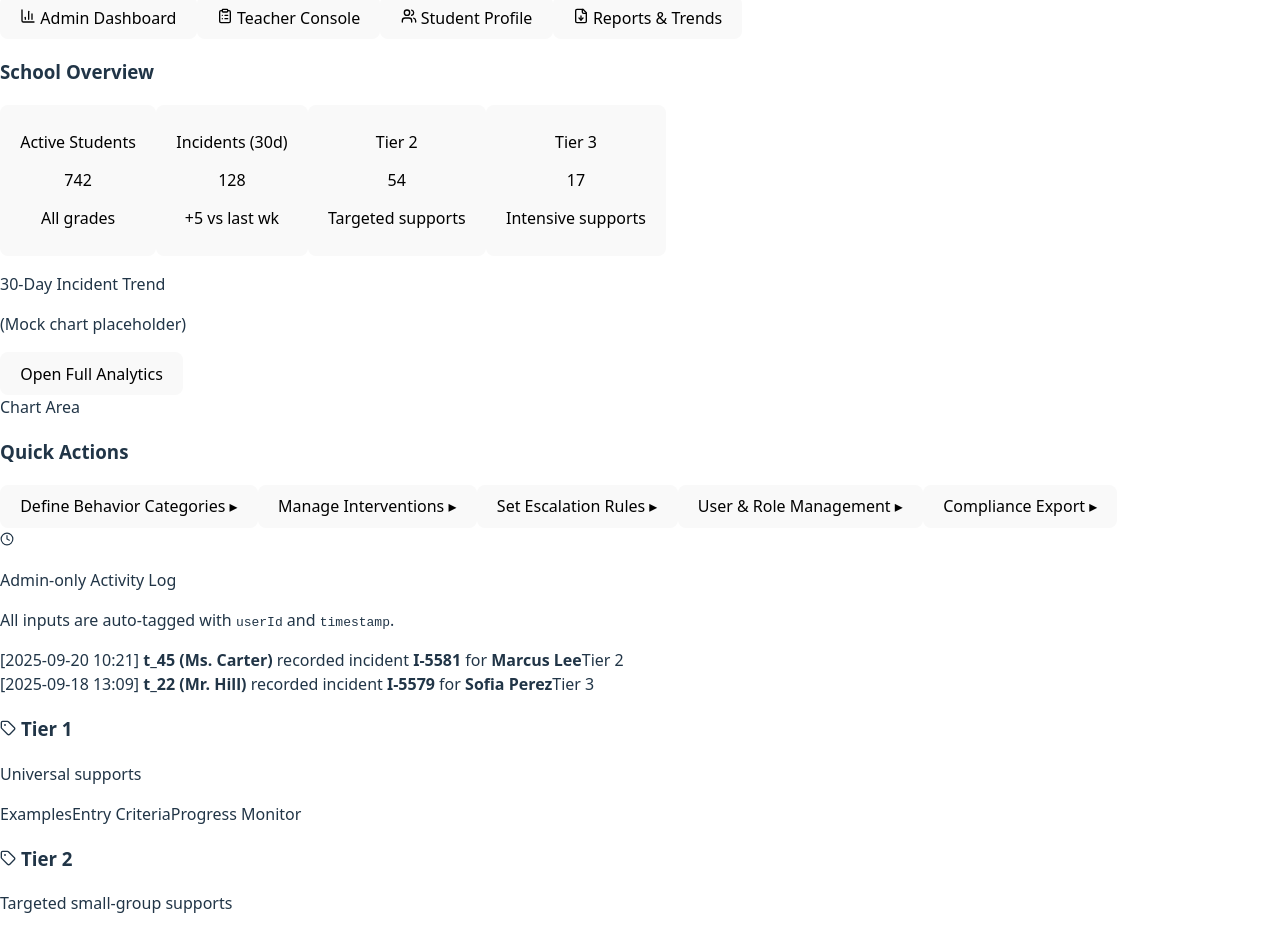
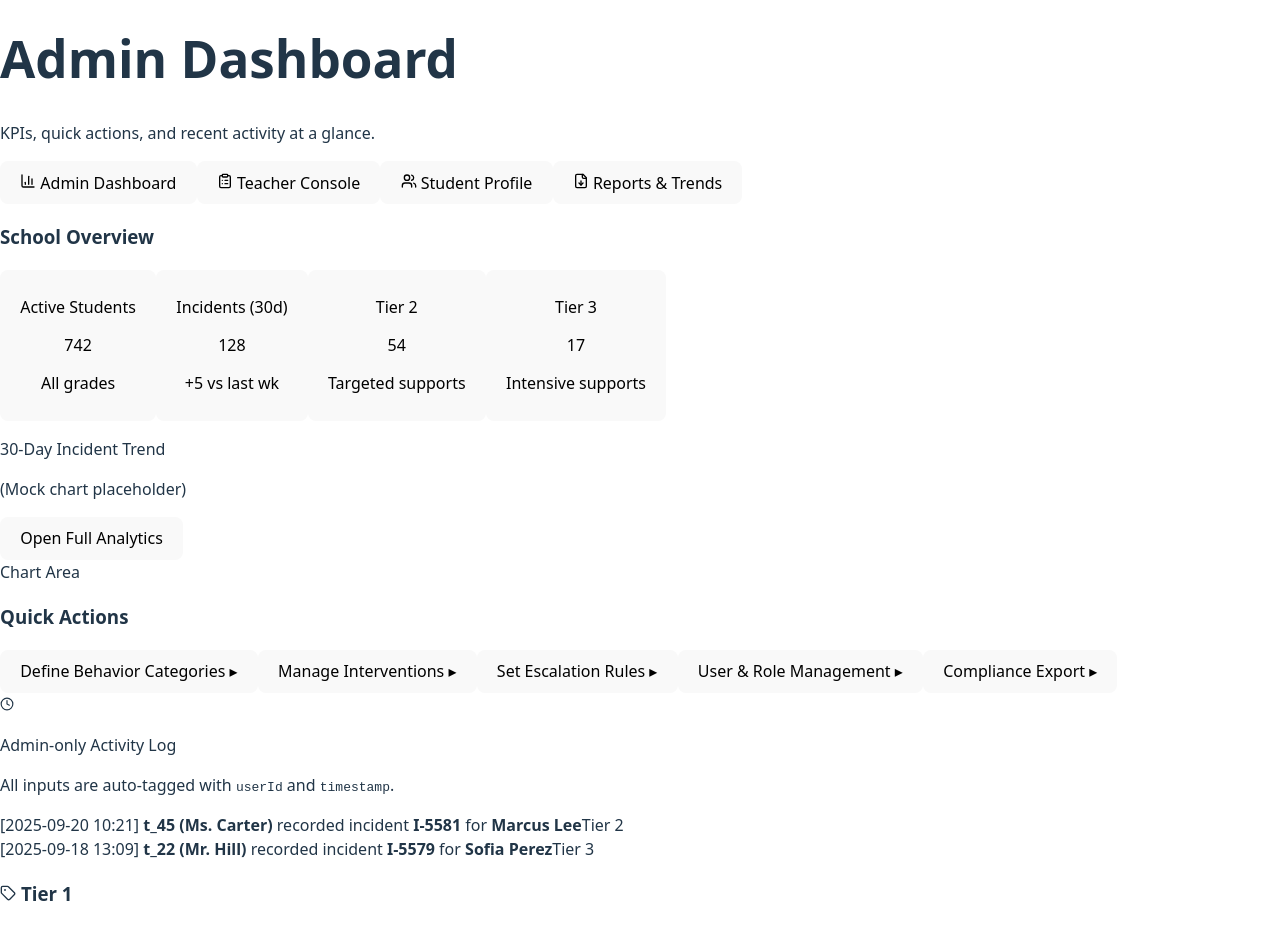
Before and after one commit to christhomas1190/NorthStar, a React app in the folder frontend/: page / in a window 1280 px wide. Shown: the part 220-1151 px from the top of the page. Built offline with nearby package versions, Linux system fonts and the light colour scheme; the HTML template or start-up script is replaced by a standard one.

Commit message:
so it begins

```diff
--- a/frontend/src/components/admin/AdminDashboard.jsx
+++ b/frontend/src/components/admin/AdminDashboard.jsx
@@ -4,9 +4,9 @@ import { Card, CardContent, CardHeader, CardTitle } from "@/components/ui/card";
 import { Button } from "@/components/ui/button";
 import { Badge } from "@/components/ui/badge";
 import { Tabs, TabsList, TabsTrigger, TabsContent } from "@/components/ui/tabs";
-import KPIGrid from "@/components/admin/KPIGrid";
+import KPIGrid from "@/components/admin/KPIGrid.jsx";
 import ActivityLog from "@/components/admin/ActivityLog.jsx";
-import KPICard from "@/components/common/KPICard";
+import KPICard from "@/components/common/KPICard.jsx";
 
 const KPIS = [
   { label: "Active Students", value: 742, hint: "All grades" },
@@ -28,10 +28,17 @@ const tiers = [
 
 export default function AdminDashboard() {
   return (
-    <div className="min-h-screen w-full">
-      {/* Tabs only (no header here) */}
-      <Tabs defaultValue="admin">
-        <TabsList className="grid grid-cols-4 w-full md:w-[720px]">
+    <div className="min-h-[calc(100vh-4rem)] w-full bg-slate-50/60">
+      <div className="mx-auto max-w-7xl p-4 sm:p-6 lg:p-8">
+        {/* Page header above tabs */}
+        <header className="mb-4">
+          <h1 className="text-2xl font-semibold text-slate-900">Admin Dashboard</h1>
+          <p className="mt-1 text-sm text-slate-600">KPIs, quick actions, and recent activity at a glance.</p>
+        </header>
+
+        {/* Tabs */}
+        <Tabs defaultValue="admin" className="w-full">
+          <TabsList className="grid grid-cols-2 md:grid-cols-4 w-full md:w-[720px]">
             <TabsTrigger value="admin" className="gap-2"><BarChart3 size={16}/> Admin Dashboard</TabsTrigger>
             <TabsTrigger value="teacher" className="gap-2"><ClipboardList size={16}/> Teacher Console</TabsTrigger>
             <TabsTrigger value="student" className="gap-2"><Users size={16}/> Student Profile</TabsTrigger>
@@ -40,13 +47,20 @@ export default function AdminDashboard() {
 
           <TabsContent value="admin" className="mt-6">
             <div className="grid grid-cols-1 xl:grid-cols-3 gap-6">
+              {/* Left: Overview + KPI grid */}
               <Card className="xl:col-span-2 shadow-sm">
-              <CardHeader><CardTitle className="text-lg">School Overview</CardTitle></CardHeader>
+                <CardHeader>
+                  <CardTitle className="text-lg">School Overview</CardTitle>
+                </CardHeader>
                 <CardContent>
+                  {/* KPI grid */}
                   <div className="grid grid-cols-2 md:grid-cols-4 gap-4">
-                  {KPIS.map(k => <KPICard key={k.label} {...k} />)}
+                    {KPIS.map((k) => (
+                      <KPICard key={k.label} {...k} />
+                    ))}
                   </div>
 
+                  {/* Chart placeholder */}
                   <div className="mt-6 rounded-2xl border p-4">
                     <div className="flex items-center justify-between">
                       <div>
@@ -55,13 +69,18 @@ export default function AdminDashboard() {
                       </div>
                       <Button variant="outline" size="sm">Open Full Analytics</Button>
                     </div>
-                  <div className="mt-3 h-36 w-full rounded-xl bg-slate-100 grid place-content-center text-slate-400">Chart Area</div>
+                    <div className="mt-3 h-36 w-full rounded-xl bg-slate-100 grid place-content-center text-slate-400">
+                      Chart Area
+                    </div>
                   </div>
                 </CardContent>
               </Card>
 
+              {/* Right: Quick actions + Activity log */}
               <Card className="shadow-sm">
-              <CardHeader><CardTitle className="text-lg">Quick Actions</CardTitle></CardHeader>
+                <CardHeader>
+                  <CardTitle className="text-lg">Quick Actions</CardTitle>
+                </CardHeader>
                 <CardContent>
                   <div className="grid gap-3">
                     <Button variant="outline" className="justify-between">Define Behavior Categories ▸</Button>
@@ -71,18 +90,17 @@ export default function AdminDashboard() {
                     <Button variant="outline" className="justify-between">Compliance Export ▸</Button>
                   </div>
 
-                <div className="mt-5 rounded-2xl border p-3 text-xs text-slate-600 flex items-start gap-2">
+                  {/* Activity section */}
+                  <div className="mt-5 rounded-2xl border p-3 text-xs text-slate-600">
+                    <div className="flex items-start gap-2">
                       <Clock size={14} className="mt-0.5"/>
                       <div className="w-full">
                         <p className="font-medium">Admin-only Activity Log</p>
                         <p>All inputs are auto-tagged with <code>userId</code> and <code>timestamp</code>.</p>
-                    <div className="mt-2 max-h-28 overflow-auto rounded-lg bg-slate-50 p-2 border text-[11px]">
-                      {incidents.map(it => (
-                        <div key={it.id} className="flex items-center justify-between py-1">
-                          <span className="truncate">[{it.date}] <b>{it.by}</b> recorded incident <b>{it.id}</b> for <b>{it.student}</b></span>
-                          <Badge variant="outline" className="ml-2">{it.tier}</Badge>
+                        {/* Use the component so styling/scroll is consistent */}
+                        <div className="mt-2">
+                          <ActivityLog items={incidents} />
                         </div>
-                      ))}
                       </div>
                     </div>
                   </div>
@@ -90,10 +108,13 @@ export default function AdminDashboard() {
               </Card>
             </div>
 
+            {/* Tiers row */}
             <div className="mt-6 grid grid-cols-1 lg:grid-cols-3 gap-6">
-            {tiers.map(t => (
+              {tiers.map((t) => (
                 <Card key={t.name} className={`border ${t.color} shadow-sm`}>
-                <CardHeader><CardTitle className="text-base flex items-center gap-2"><Tag size={16}/> {t.name}</CardTitle></CardHeader>
+                  <CardHeader>
+                    <CardTitle className="text-base flex items-center gap-2"><Tag size={16}/> {t.name}</CardTitle>
+                  </CardHeader>
                   <CardContent>
                     <p className="text-sm opacity-80">{t.desc}</p>
                     <div className="mt-3 flex flex-wrap gap-2">
@@ -108,10 +129,20 @@ export default function AdminDashboard() {
           </TabsContent>
 
           {/* Stubs for other tabs */}
-        <TabsContent value="teacher" className="mt-6"><div className="rounded-2xl border bg-white p-4">Teacher Console (stub)</div></TabsContent>
-        <TabsContent value="student" className="mt-6"><div className="rounded-2xl border bg-white p-4">Student Profile (stub)</div></TabsContent>
-        <TabsContent value="reports" className="mt-6"><div className="rounded-2xl border bg-white p-4">Reports & Trends (stub)</div></TabsContent>
+          <TabsContent value="teacher" className="mt-6">
+            <div className="rounded-2xl border bg-white p-4">Teacher Console (stub)</div>
+          </TabsContent>
+          <TabsContent value="student" className="mt-6">
+            <div className="rounded-2xl border bg-white p-4">Student Profile (stub)</div>
+          </TabsContent>
+          <TabsContent value="reports" className="mt-6">
+            <div className="rounded-2xl border bg-white p-4">Reports & Trends (stub)</div>
+          </TabsContent>
         </Tabs>
+
+        {/* Spacer so bottom content isn't flush with viewport edge */}
+        <div className="h-6" />
+      </div>
     </div>
   );
 }
```
Also changed, not shown: 1 other file (tests, documents, lock files or other folders). Lines whose indentation alone changed are shown as unchanged.
